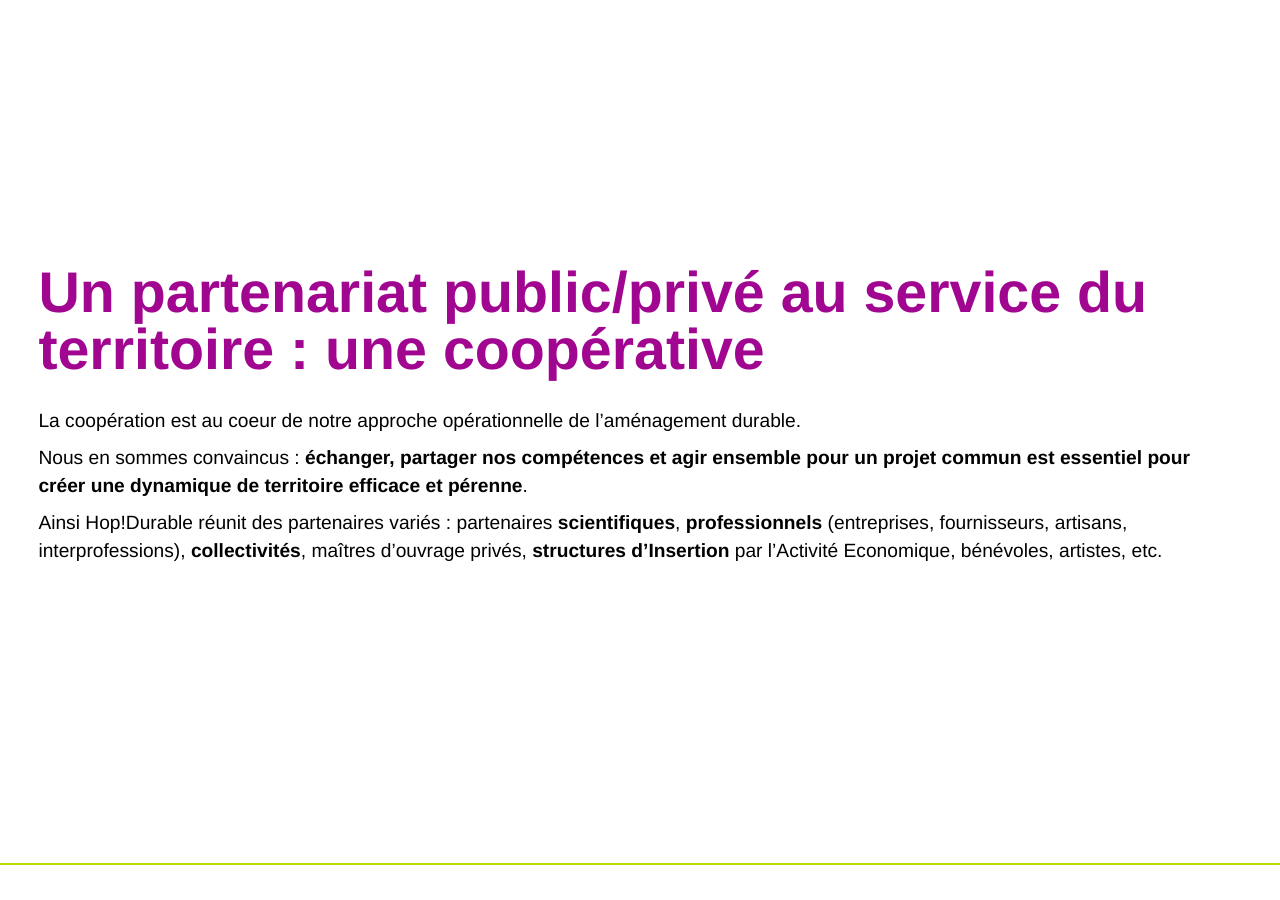
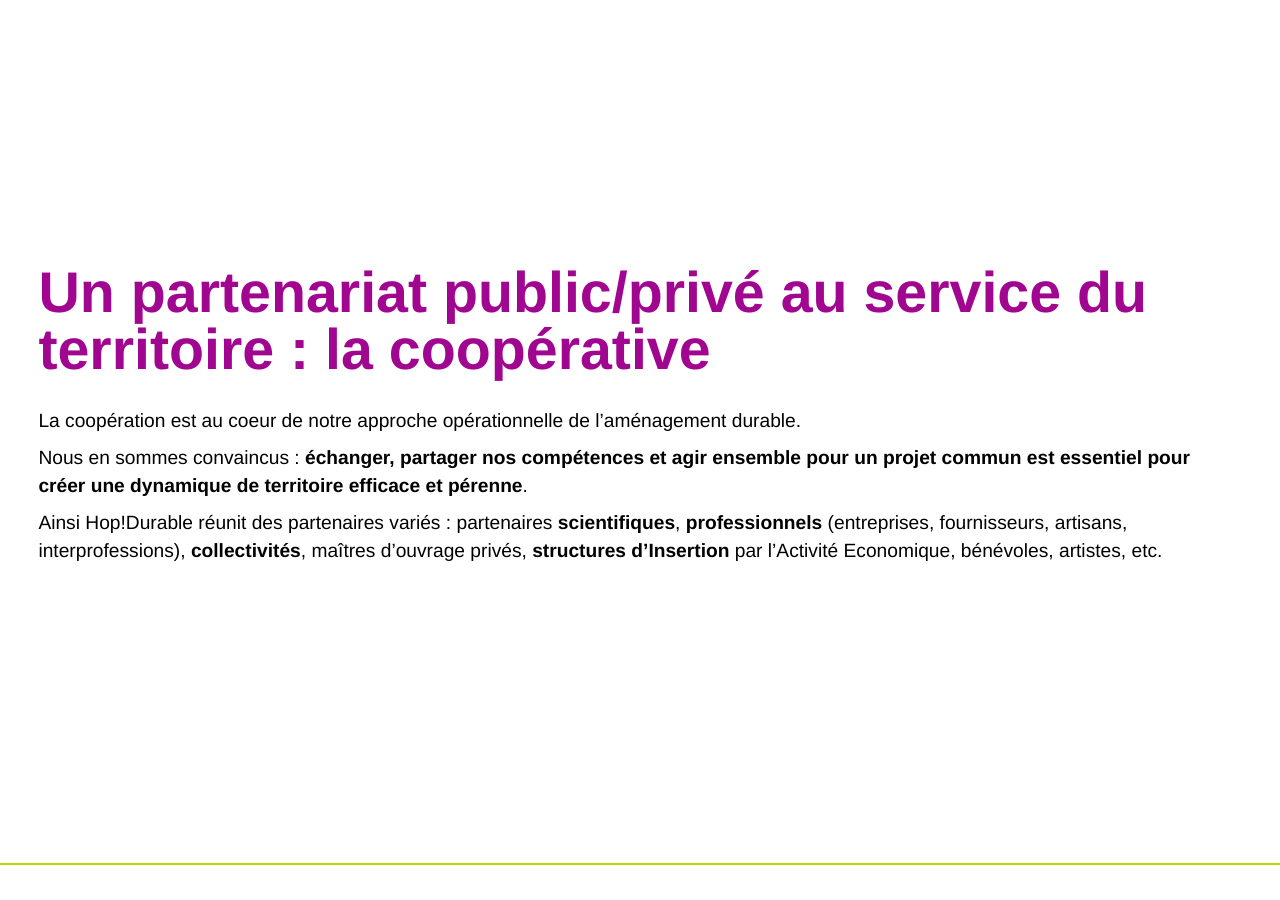
Before and after one commit to pierrenault/hopdurable.github.io, a Jekyll site: the page built from index.md, in a window 1280 px wide and 900 px high, scrolled down 2737 px. Built offline with Jekyll 4.4.1, drawn with Linux system fonts in a browser that asks for light colours.

Commit message:
Update index.md

```diff
--- a/index.md
+++ b/index.md
@@ -29,7 +29,7 @@
 
 <section markdown="1">
 
-# Un partenariat public/privé au service du territoire : une coopérative
+# Un partenariat public/privé au service du territoire : la coopérative
 
 La coopération est au coeur de notre approche opérationnelle de l’aménagement durable.
 
```
